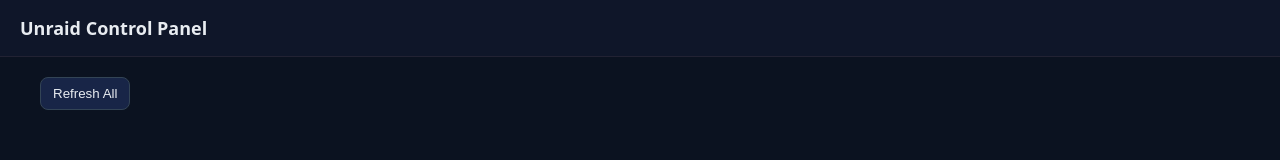
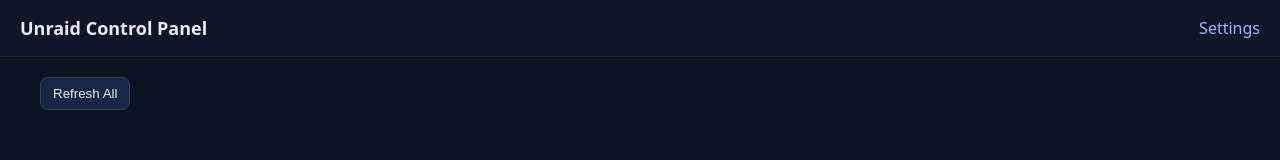
Before and after one commit to raghalis/Unraid-Dashboard, a website: page src/web/index.html in a window 1280 px wide. Drawn offline with Linux system fonts and the light colour scheme; no server answers.

Commit message:
Update index.html

```diff
--- a/src/web/index.html
+++ b/src/web/index.html
@@ -24,7 +24,12 @@
   </style>
 </head>
 <body>
-  <header><h1>Unraid Control Panel</h1></header>
+  <header>
+    <div style="display:flex;justify-content:space-between;align-items:center">
+      <h1>Unraid Control Panel</h1>
+      <a href="/settings" style="color:#9fb6ff;text-decoration:none">Settings</a>
+    </div>
+  </header>
   <div class="wrap">
     <div class="row" style="margin-bottom:12px">
       <button onclick="refreshAll()">Refresh All</button>
```
